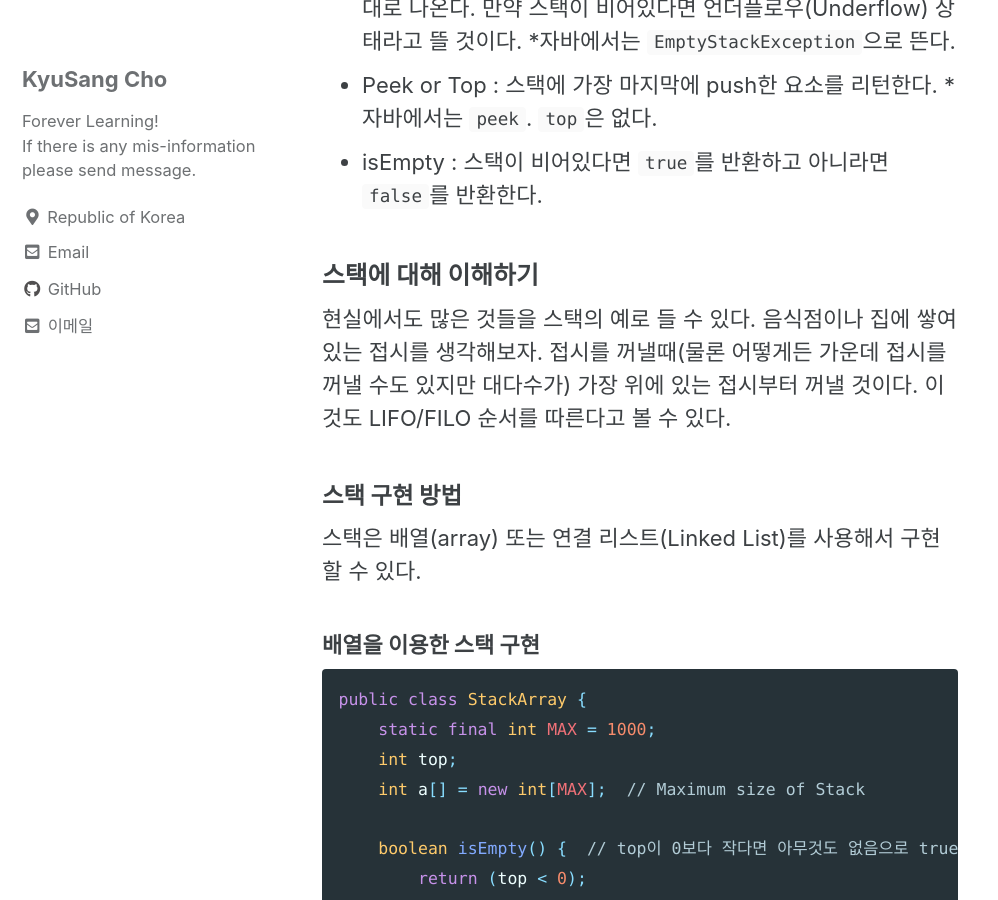
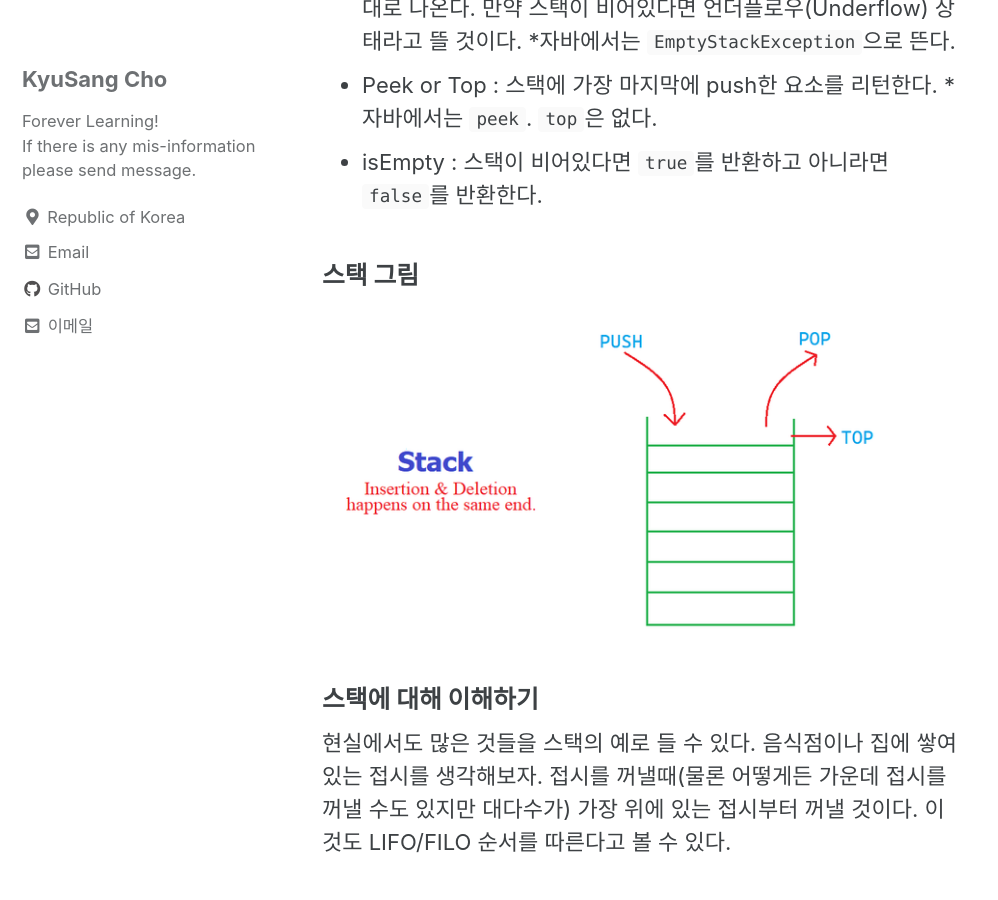
Before and after one commit to DevKS-Yet/DevKs-Yet.github.io, a Jekyll site: the page built from _posts/2022-04-18-74(data-structure4).md, in a window 1280 px wide and 900 px high, scrolled down 1191 px. Shown: the whole window, without its empty margins (0-998 px from the left). Built offline with Jekyll 4.4.1, drawn with Linux system fonts in a browser that asks for light colours; cached includes are drawn as plain includes.

Commit message:
20220418

```diff
--- a/_posts/2022-04-18-74(data-structure4).md
+++ b/_posts/2022-04-18-74(data-structure4).md
@@ -38,6 +38,10 @@ tags:
 - Pop : 스택에서 요소 하나를 제거한다. 요소들은 들어간 순서의 반대로 나온다. 만약 스택이 비어있다면 언더플로우(Underflow) 상태라고 뜰 것이다. &#42;자바에서는 `EmptyStackException`으로 뜬다.
 - Peek or Top : 스택에 가장 마지막에 push한 요소를 리턴한다. &#42;자바에서는 `peek`. `top`은 없다.
 - isEmpty : 스택이 비어있다면 `true`를 반환하고 아니라면 `false`를 반환한다.
+
+### 스택 그림
+
+![스택](/assets/images/2022/about-stack.png)
 
 ### 스택에 대해 이해하기
 
```
Also changed, not shown: assets/images/2022/about-stack.png (added).
